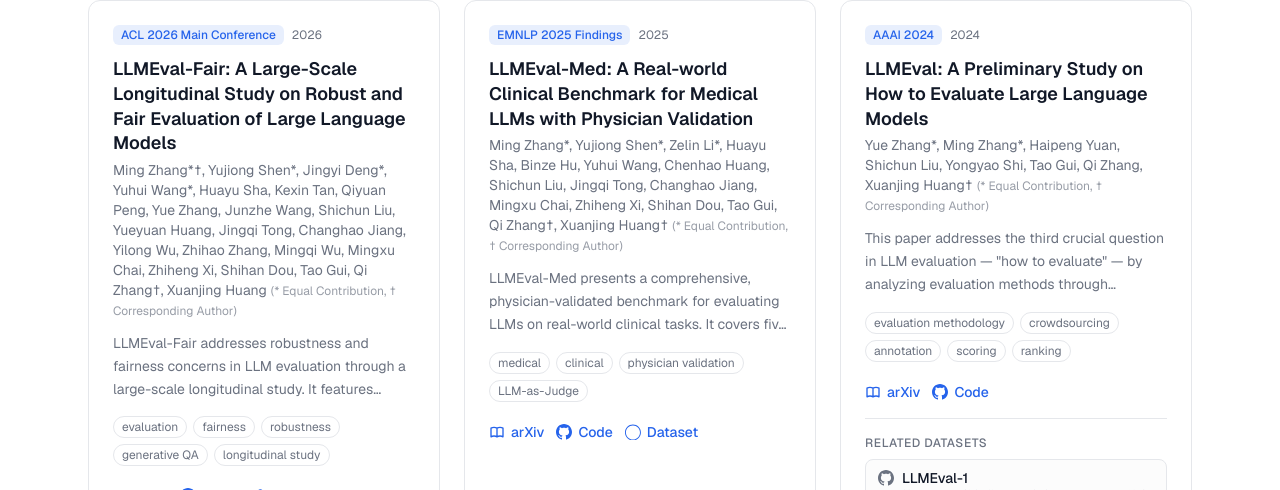
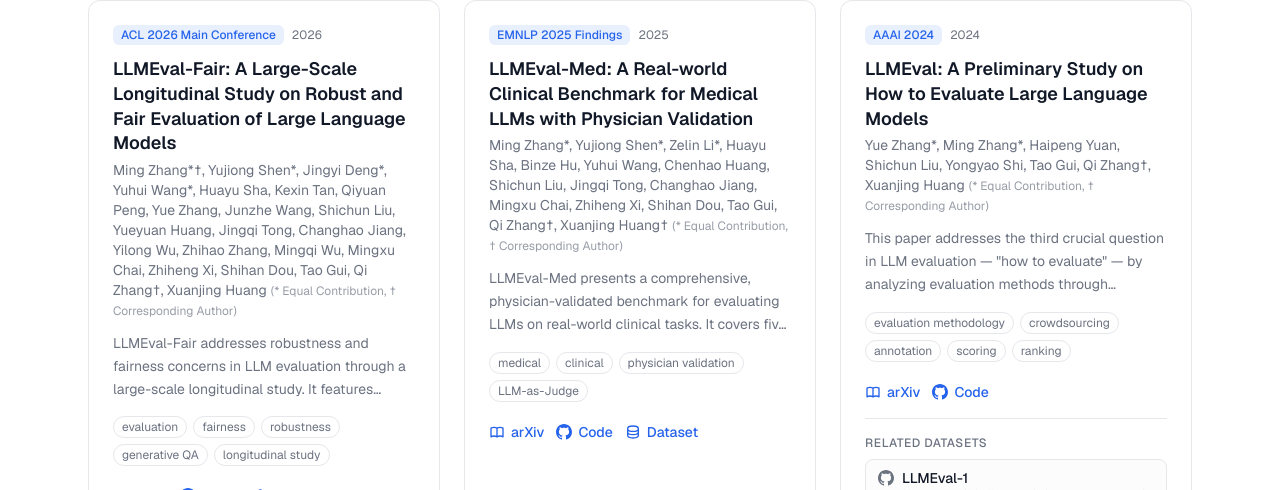
Before and after one commit to llmeval/llmeval.github.io, a Next.js app: page / in a window 1280 px wide. Shown: the part 1293-1783 px from the top of the page. Built offline with nearby package versions, Linux system fonts and the light colour scheme.

Commit message:
Fix AAAI 2024 corresponding author and HuggingFace dataset icon
- Change LLMEval (AAAI 2024) corresponding author to Qi Zhang
- Replace broken HuggingFace SVG with clean database icon for Dataset link

Made-with: Cursor

```diff
--- a/src/components/PaperCard.tsx
+++ b/src/components/PaperCard.tsx
@@ -95,8 +95,8 @@ export function PaperCard({ paper, index = 0 }: { paper: Paper; index?: number }
             rel="noopener noreferrer"
             className="inline-flex items-center gap-1.5 text-sm font-medium text-accent transition-colors hover:text-accent/80"
           >
-            <svg className="h-4 w-4" viewBox="0 0 95 88" fill="currentColor">
-              <path d="M47.2 0C21.1 0 0 21.1 0 47.2s21.1 47.2 47.2 47.2 47.2-21.1 47.2-47.2S73.3 0 47.2 0zm0 88.5C24.2 88.5 5.5 69.8 5.5 46.8S24.2 5.1 47.2 5.1s41.7 18.7 41.7 41.7-18.7 41.7-41.7 41.7z" />
+            <svg className="h-4 w-4" fill="none" viewBox="0 0 24 24" stroke="currentColor" strokeWidth={2}>
+              <path strokeLinecap="round" strokeLinejoin="round" d="M4 7v10c0 2.21 3.582 4 8 4s8-1.79 8-4V7M4 7c0 2.21 3.582 4 8 4s8-1.79 8-4M4 7c0-2.21 3.582-4 8-4s8 1.79 8 4m0 5c0 2.21-3.582 4-8 4s-8-1.79-8-4" />
             </svg>
             Dataset
           </a>
--- a/src/data/papers.ts
+++ b/src/data/papers.ts
@@ -100,8 +100,8 @@ export const papers: Paper[] = [
       "Shichun Liu",
       "Yongyao Shi",
       "Tao Gui",
-      "Qi Zhang",
-      "Xuanjing Huang†",
+      "Qi Zhang†",
+      "Xuanjing Huang",
     ],
     authorNotes: "* Equal Contribution, † Corresponding Author",
     venue: "AAAI 2024",
```
